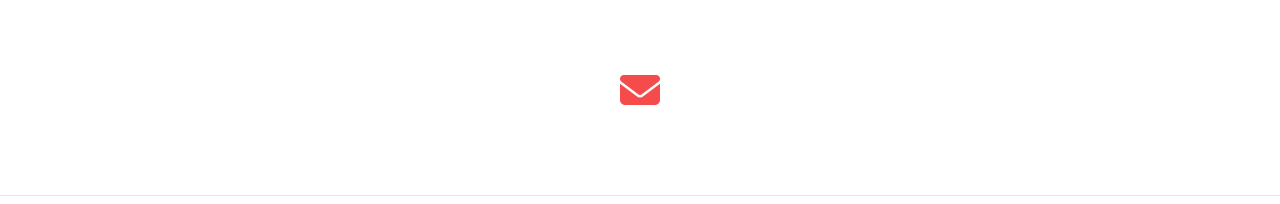
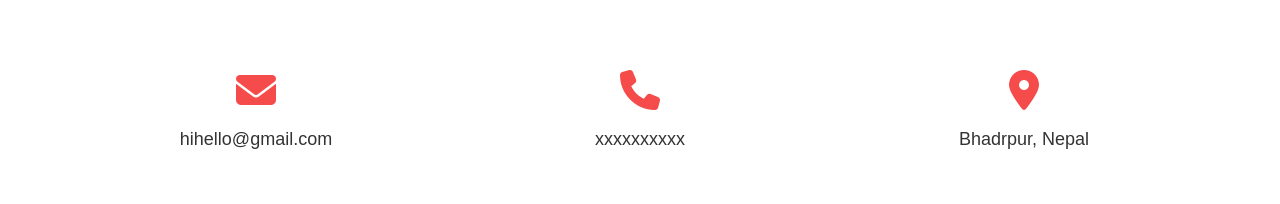
Before and after one commit to SubinBudhathoki58/corporate, a React (Create React App) app: page / in a window 1280 px wide. Shown: the part 7100-7304 px from the top of the page. Built offline with nearby package versions, Linux system fonts and the light colour scheme.

Commit message:
contactCompleted

```diff
--- a/src/Components/Contact.js
+++ b/src/Components/Contact.js
@@ -59,6 +59,15 @@ export default function AppContact() {
             <ul>
                <li>
                <i class="fas fa-envelope"></i>
+               hihello@gmail.com
+               </li>
+               <li>
+               <i class="fas fa-phone"></i>
+               xxxxxxxxxx
+               </li>
+               <li>
+               <i class="fas fa-map-marker-alt"></i>
+               Bhadrpur, Nepal
                </li>
             </ul>
         </div>
```
